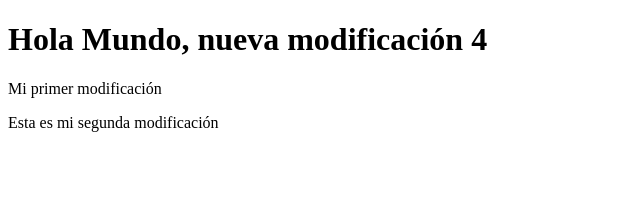
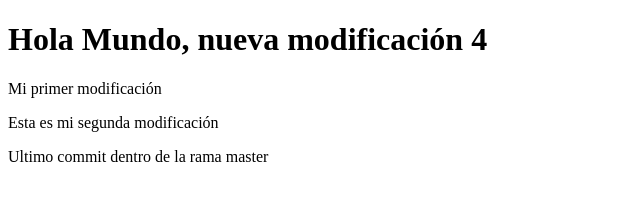
Before and after one commit to juan-lazaro/aweb.11.git01, a plain HTML site: page Index.html in a window 1280 px wide. Shown: the whole page, without its empty margins (0-640 px from the left). Drawn offline with Linux system fonts and the light colour scheme.

Commit message:
Ultimo commit de master

```diff
--- a/Index.html
+++ b/Index.html
@@ -10,6 +10,7 @@
     <h1>Hola Mundo, nueva modificación 4</h1>
     <p>Mi primer modificación</p>
     <p>Esta es mi segunda modificación</p>
+    <p>Ultimo commit dentro de la rama master</p>
     <a href="presentacion.html"> </a>
 </body>
 </html>
```
